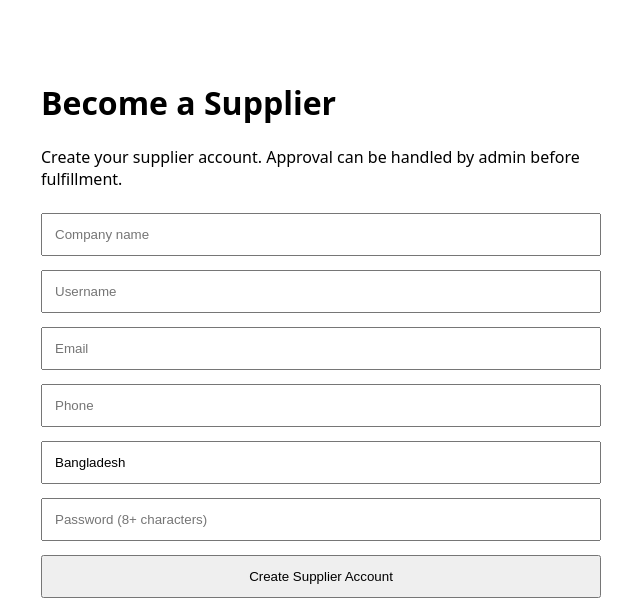
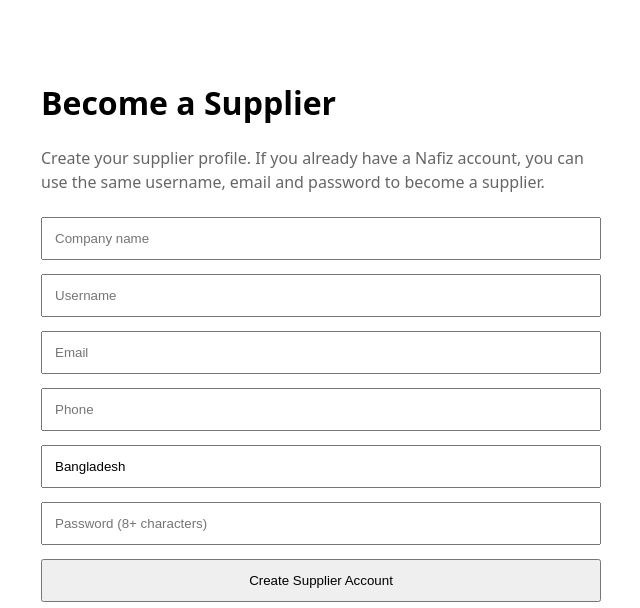
Before and after one commit to nafizahmed12/nafiz-ahmed12s, a Flask app: page /supplier/register in a window 1280 px wide. Shown: the top 608 px of the page, without its empty margins (319-959 px from the left). Run offline with Flask 3, Linux system fonts and the light colour scheme; parts of the project's set-up code (start-up, migrations or seed data) failed here and were passed over.

Commit message:
Improve supplier registration form and existing-account flow

```diff
--- a/templates/supplier_register.html
+++ b/templates/supplier_register.html
@@ -1 +1,33 @@
-<!doctype html><html lang="en"><head><meta charset="utf-8"><meta name="viewport" content="width=device-width,initial-scale=1"><title>Become a Supplier</title><style>body{font-family:system-ui;max-width:560px;margin:40px auto;padding:20px}input,button{width:100%;padding:12px;margin:7px 0;box-sizing:border-box}button{cursor:pointer}.error{color:#b91c1c}</style></head><body><h1>Become a Supplier</h1><p>Create your supplier account. Approval can be handled by admin before fulfillment.</p>{% if error %}<p class="error">{{ error }}</p>{% endif %}<form method="post"><input name="company_name" placeholder="Company name" required><input name="username" placeholder="Username" minlength="3" required><input name="email" type="email" placeholder="Email" required><input name="phone" placeholder="Phone"><input name="country" value="Bangladesh" placeholder="Country"><input name="password" type="password" minlength="8" placeholder="Password (8+ characters)" required><button type="submit">Create Supplier Account</button></form><p>Already registered? <a href="{{ url_for('supplier_auth.supplier_login_page') }}">Supplier login</a></p></body></html>
+<!doctype html>
+<html lang="en">
+<head>
+  <meta charset="utf-8">
+  <meta name="viewport" content="width=device-width,initial-scale=1">
+  <title>Become a Supplier</title>
+  <style>
+    body{font-family:system-ui;max-width:560px;margin:40px auto;padding:20px}
+    input,button{width:100%;padding:12px;margin:7px 0;box-sizing:border-box}
+    button{cursor:pointer}
+    .error{color:#b91c1c;line-height:1.5}
+    .hint{color:#666;line-height:1.5}
+  </style>
+</head>
+<body>
+  <h1>Become a Supplier</h1>
+  <p class="hint">Create your supplier profile. If you already have a Nafiz account, you can use the same username, email and password to become a supplier.</p>
+
+  {% if error %}<p class="error">{{ error }}</p>{% endif %}
+
+  <form method="post" autocomplete="on">
+    <input name="company_name" placeholder="Company name" value="{{ form_data.get('company_name', '') if form_data else '' }}" required>
+    <input name="username" placeholder="Username" minlength="3" value="{{ form_data.get('username', '') if form_data else '' }}" required autocomplete="username">
+    <input name="email" type="email" placeholder="Email" value="{{ form_data.get('email', '') if form_data else '' }}" required autocomplete="email">
+    <input name="phone" placeholder="Phone" value="{{ form_data.get('phone', '') if form_data else '' }}">
+    <input name="country" value="{{ form_data.get('country', 'Bangladesh') if form_data else 'Bangladesh' }}" placeholder="Country">
+    <input name="password" type="password" minlength="8" placeholder="Password (8+ characters)" required autocomplete="current-password">
+    <button type="submit">Create Supplier Account</button>
+  </form>
+
+  <p>Already registered? <a href="{{ url_for('supplier_auth.supplier_login_page') }}">Supplier login</a></p>
+</body>
+</html>
```
